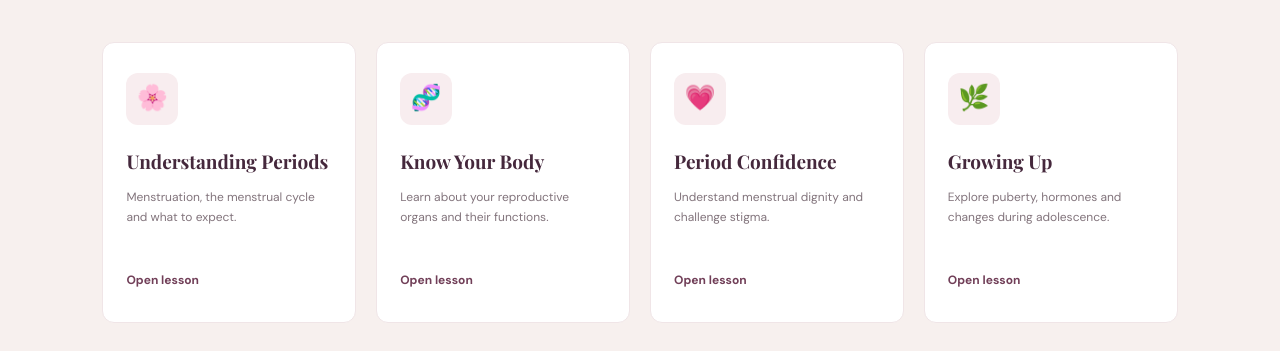
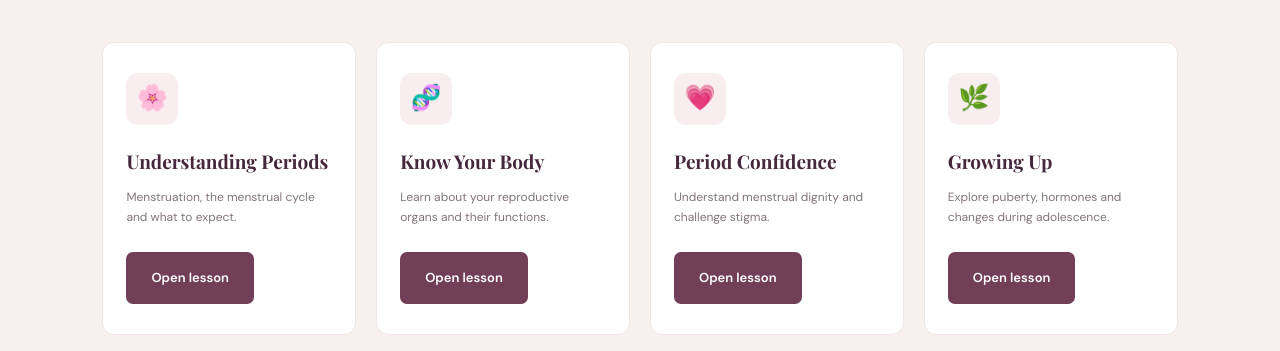
Before and after one commit to labpulsehealth-glitch/Matoni, a plain HTML site: page learn.html in a window 1280 px wide. Shown: the part 601-952 px from the top of the page. Drawn offline with nearby package versions, Linux system fonts and the light colour scheme.

Commit message:
Update learn.html

```diff
--- a/learn.html
+++ b/learn.html
@@ -46,28 +46,28 @@
             <div class="card-icon">🌸</div>
             <h3>Understanding Periods</h3>
             <p>Menstruation, the menstrual cycle and what to expect.</p>
-            <button onclick="openLesson('periods')">Open lesson</button>
+            <a href="lesson.html?topic=periods" class="primary-button">Open lesson</a>
         </article>
 
         <article class="learning-card">
             <div class="card-icon">🧬</div>
             <h3>Know Your Body</h3>
             <p>Learn about your reproductive organs and their functions.</p>
-            <button onclick="openLesson('body')">Open lesson</button>
+            <a href="lesson.html?topic=body" class="primary-button">Open lesson</a>
         </article>
 
         <article class="learning-card">
             <div class="card-icon">💗</div>
             <h3>Period Confidence</h3>
             <p>Understand menstrual dignity and challenge stigma.</p>
-            <button onclick="openLesson('confidence')">Open lesson</button>
+            <a href="lesson.html?topic=confidence" class="primary-button">Open lesson</a>
         </article>
 
         <article class="learning-card">
             <div class="card-icon">🌿</div>
             <h3>Growing Up</h3>
             <p>Explore puberty, hormones and changes during adolescence.</p>
-            <button onclick="openLesson('growing')">Open lesson</button>
+            <a href="lesson.html?topic=growing" class="primary-button">Open lesson</a>
         </article>
 
     </div>
```
